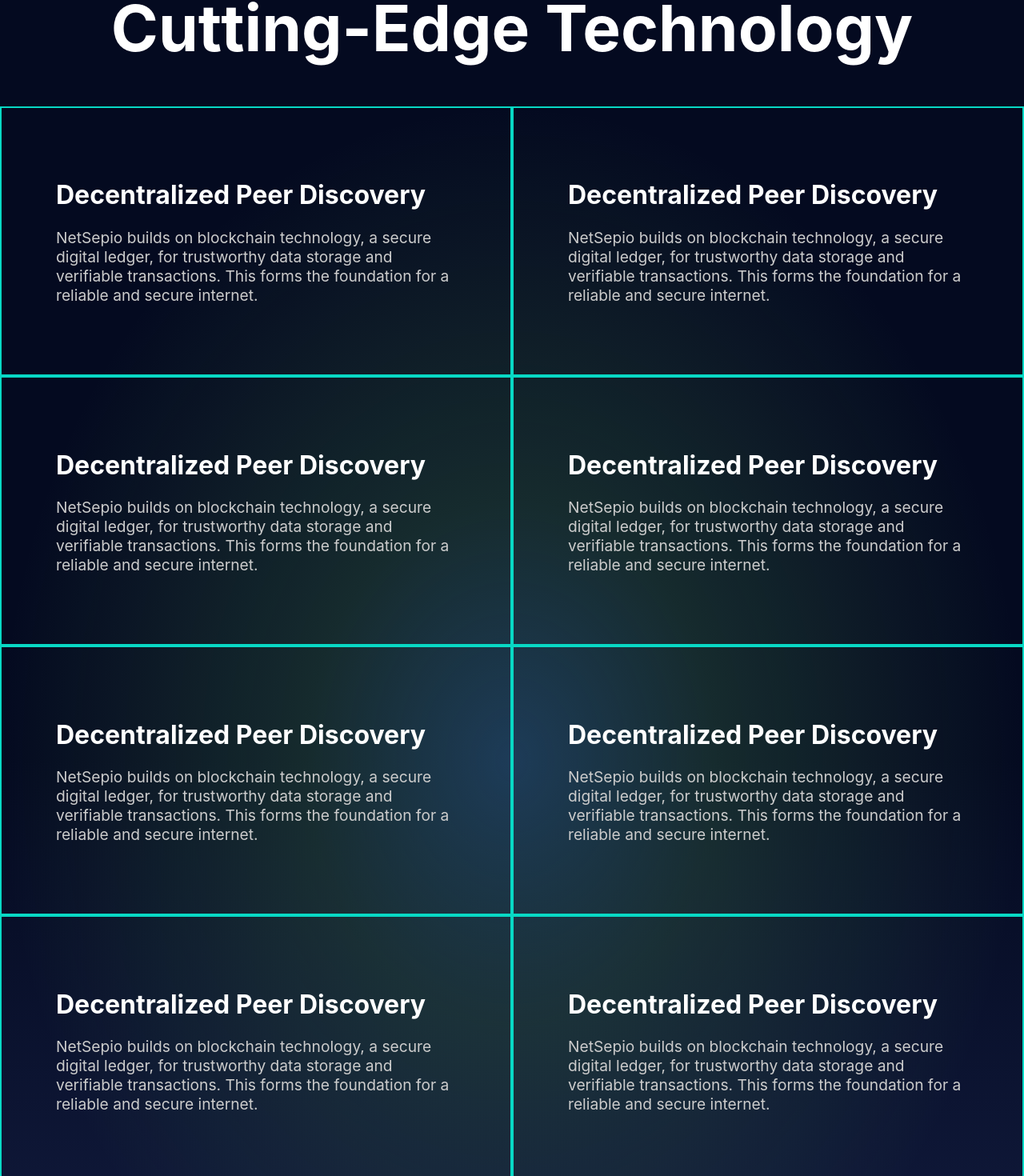
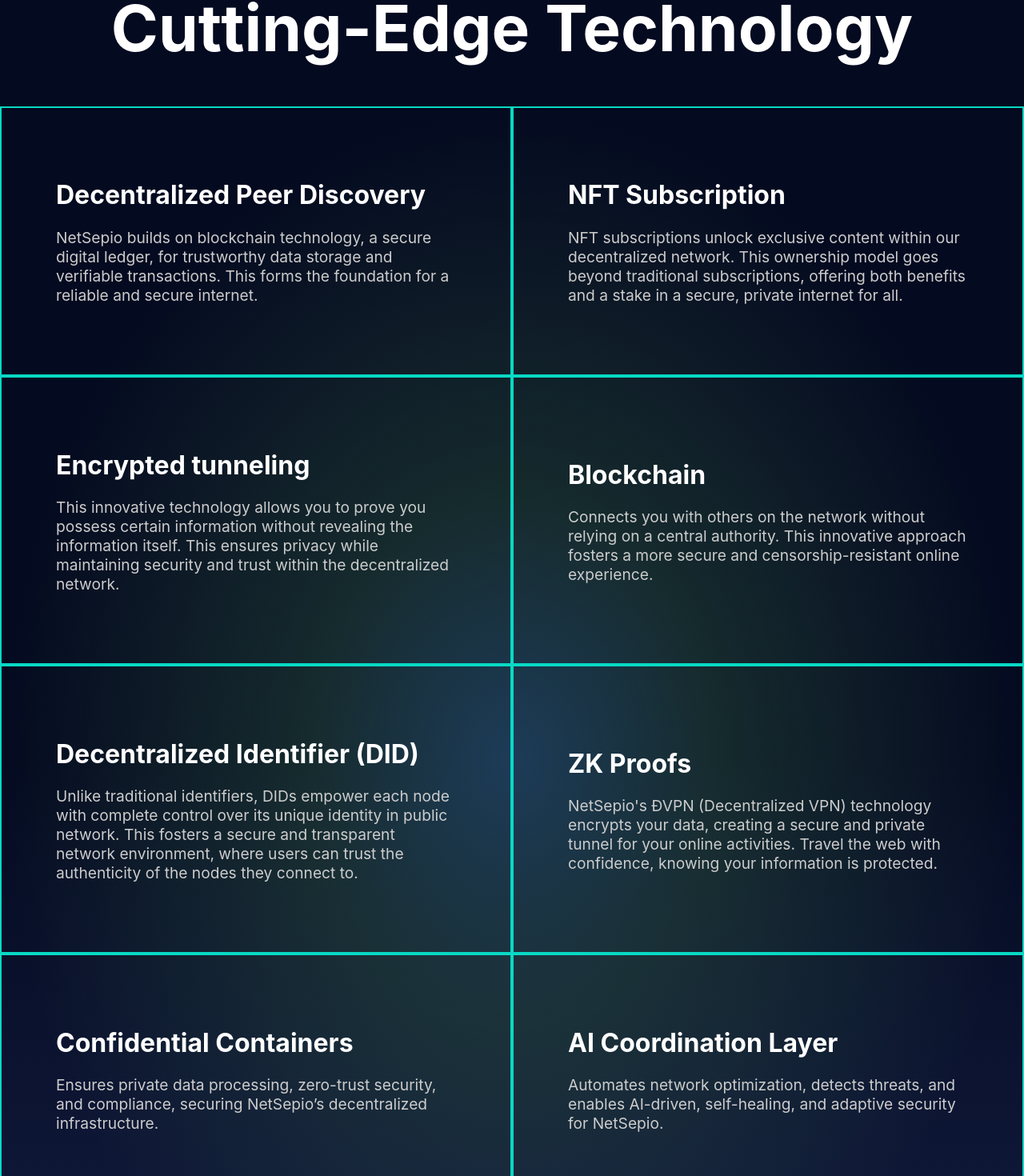
Before and after one commit to NetSepio/website, a React (Create React App) app: page / in a window 1280 px wide. Shown: the part 5024-6494 px from the top of the page at 80% size. Built offline with nearby package versions, Linux system fonts and the light colour scheme; the HTML template or start-up script is replaced by a standard one.

Commit message:
[FIX]: Updated Cutting Edge Technology Text

```diff
--- a/public/index.html
+++ b/public/index.html
@@ -2,7 +2,7 @@
 <html lang="en">
   <head>
     <meta charset="utf-8" />
-    <link rel="icon" href="%PUBLIC_URL%/favicon.ico" />
+    <link rel="icon" href="./images/Logo.png" />
     <meta name="viewport" content="width=device-width, initial-scale=1" />
     <meta name="theme-color" content="#000000" />
     <meta
--- a/src/components/Technology.jsx
+++ b/src/components/Technology.jsx
@@ -11,9 +11,7 @@
       }}
     >
       <div style={{ paddingBottom: "10rem" }}>
-        <h1 className="technology-title">
-          Cutting-Edge Technology
-        </h1>
+        <h1 className="technology-title">Cutting-Edge Technology</h1>
         <div
           style={{
             width: "100%", // Full viewport height
@@ -38,9 +36,7 @@
               height: "100%",
             }}
           >
-            {Array.from({ length: 9 }).map((_, index) => (
             <div
-                key={index}
               style={{
                 flex: "1 1 30%",
                 minWidth: "300px",
@@ -70,7 +66,241 @@
                 </p>
               </div>
             </div>
-            ))}
+            <div
+              style={{
+                flex: "1 1 30%",
+                minWidth: "300px",
+                border: "2px solid #08d9c5",
+                padding: "28px",
+                display: "flex",
+                flexDirection: "column",
+                justifyContent: "center",
+              }}
+            >
+              <div style={{ padding: "40px" }}>
+                <h1 style={{ fontSize: "2rem", textAlign: "left" }}>
+                  NFT Subscription
+                </h1>
+                <p
+                  style={{
+                    fontSize: "1.2rem",
+                    color: "#ccc",
+                    textAlign: "left",
+                    fontWeight: "normal",
+                  }}
+                >
+                  NFT subscriptions unlock exclusive content within our
+                  decentralized network. This ownership model goes beyond
+                  traditional subscriptions, offering both benefits and a stake
+                  in a secure, private internet for all.
+                </p>
+              </div>
+            </div>
+            <div
+              style={{
+                flex: "1 1 30%",
+                minWidth: "300px",
+                border: "2px solid #08d9c5",
+                padding: "28px",
+                display: "flex",
+                flexDirection: "column",
+                justifyContent: "center",
+              }}
+            >
+              <div style={{ padding: "40px" }}>
+                <h1 style={{ fontSize: "2rem", textAlign: "left" }}>
+                  Encrypted tunneling
+                </h1>
+                <p
+                  style={{
+                    fontSize: "1.2rem",
+                    color: "#ccc",
+                    textAlign: "left",
+                    fontWeight: "normal",
+                  }}
+                >
+                  This innovative technology allows you to prove you possess
+                  certain information without revealing the information itself.
+                  This ensures privacy while maintaining security and trust
+                  within the decentralized network.
+                </p>
+              </div>
+            </div>
+            <div
+              style={{
+                flex: "1 1 30%",
+                minWidth: "300px",
+                border: "2px solid #08d9c5",
+                padding: "28px",
+                display: "flex",
+                flexDirection: "column",
+                justifyContent: "center",
+              }}
+            >
+              <div style={{ padding: "40px" }}>
+                <h1 style={{ fontSize: "2rem", textAlign: "left" }}>
+                  Blockchain
+                </h1>
+                <p
+                  style={{
+                    fontSize: "1.2rem",
+                    color: "#ccc",
+                    textAlign: "left",
+                    fontWeight: "normal",
+                  }}
+                >
+                  Connects you with others on the network without relying on a
+                  central authority. This innovative approach fosters a more
+                  secure and censorship-resistant online experience.
+                </p>
+              </div>
+            </div>
+            <div
+              style={{
+                flex: "1 1 30%",
+                minWidth: "300px",
+                border: "2px solid #08d9c5",
+                padding: "28px",
+                display: "flex",
+                flexDirection: "column",
+                justifyContent: "center",
+              }}
+            >
+              <div style={{ padding: "40px" }}>
+                <h1 style={{ fontSize: "2rem", textAlign: "left" }}>
+                  Decentralized Identifier (DID)
+                </h1>
+                <p
+                  style={{
+                    fontSize: "1.2rem",
+                    color: "#ccc",
+                    textAlign: "left",
+                    fontWeight: "normal",
+                  }}
+                >
+                  Unlike traditional identifiers, DIDs empower each node with
+                  complete control over its unique identity in public network.
+                  This fosters a secure and transparent network environment,
+                  where users can trust the authenticity of the nodes they
+                  connect to.
+                </p>
+              </div>
+            </div>
+            <div
+              style={{
+                flex: "1 1 30%",
+                minWidth: "300px",
+                border: "2px solid #08d9c5",
+                padding: "28px",
+                display: "flex",
+                flexDirection: "column",
+                justifyContent: "center",
+              }}
+            >
+              <div style={{ padding: "40px" }}>
+                <h1 style={{ fontSize: "2rem", textAlign: "left" }}>
+                  ZK Proofs
+                </h1>
+                <p
+                  style={{
+                    fontSize: "1.2rem",
+                    color: "#ccc",
+                    textAlign: "left",
+                    fontWeight: "normal",
+                  }}
+                >
+                  NetSepio's ÐVPN (Decentralized VPN) technology encrypts your
+                  data, creating a secure and private tunnel for your online
+                  activities. Travel the web with confidence, knowing your
+                  information is protected.
+                </p>
+              </div>
+            </div>
+            <div
+              style={{
+                flex: "1 1 30%",
+                minWidth: "300px",
+                border: "2px solid #08d9c5",
+                padding: "28px",
+                display: "flex",
+                flexDirection: "column",
+                justifyContent: "center",
+              }}
+            >
+              <div style={{ padding: "40px" }}>
+                <h1 style={{ fontSize: "2rem", textAlign: "left" }}>
+                  Confidential Containers
+                </h1>
+                <p
+                  style={{
+                    fontSize: "1.2rem",
+                    color: "#ccc",
+                    textAlign: "left",
+                    fontWeight: "normal",
+                  }}
+                >
+                  Ensures private data processing, zero-trust security, and
+                  compliance, securing NetSepio’s decentralized infrastructure.
+                </p>
+              </div>
+            </div>
+            <div
+              style={{
+                flex: "1 1 30%",
+                minWidth: "300px",
+                border: "2px solid #08d9c5",
+                padding: "28px",
+                display: "flex",
+                flexDirection: "column",
+                justifyContent: "center",
+              }}
+            >
+              <div style={{ padding: "40px" }}>
+                <h1 style={{ fontSize: "2rem", textAlign: "left" }}>
+                  AI Coordination Layer
+                </h1>
+                <p
+                  style={{
+                    fontSize: "1.2rem",
+                    color: "#ccc",
+                    textAlign: "left",
+                    fontWeight: "normal",
+                  }}
+                >
+                  Automates network optimization, detects threats, and enables
+                  AI-driven, self-healing, and adaptive security for NetSepio.
+                </p>
+              </div>
+            </div>
+            <div
+              style={{
+                flex: "1 1 30%",
+                minWidth: "300px",
+                border: "2px solid #08d9c5",
+                padding: "28px",
+                display: "flex",
+                flexDirection: "column",
+                justifyContent: "center",
+              }}
+            >
+              <div style={{ padding: "40px" }}>
+                <h1 style={{ fontSize: "2rem", textAlign: "left" }}>
+                  SCION Integration
+                </h1>
+                <p
+                  style={{
+                    fontSize: "1.2rem",
+                    color: "#ccc",
+                    textAlign: "left",
+                    fontWeight: "normal",
+                  }}
+                >
+                  Enables secure, multi-path routing, isolation domains, and
+                  AI-driven encrypted communication for a censorship-free
+                  network.
+                </p>
+              </div>
+            </div>
           </div>
         </div>
       </div>
```
Lines whose indentation alone changed are shown as unchanged.
